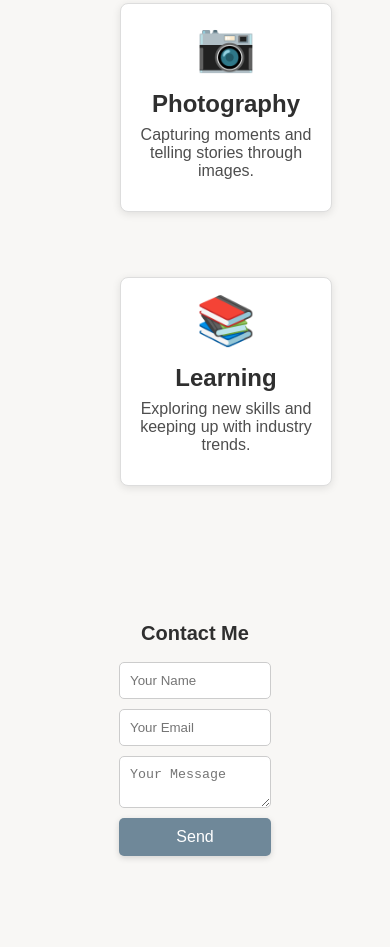
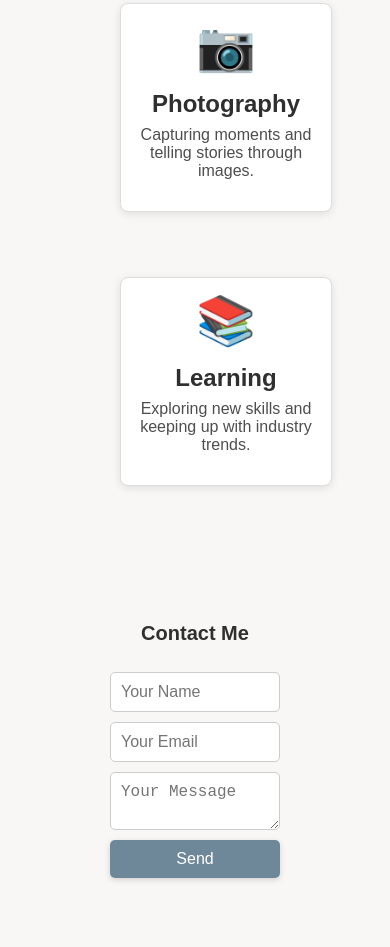
Before and after one commit to msomea/msomea, a plain HTML site: page index.html in a window 390 px wide. Shown: the part 9723-10670 px from the top of the page. Drawn offline with Linux system fonts and the light colour scheme.

Commit message:
Updated contact form style

```diff
--- a/static/css/styles.css
+++ b/static/css/styles.css
@@ -471,6 +471,7 @@ main {
   max-width: 80%;
   margin: 0 auto;
 }
+
 #contactForm input,
 #contactForm textarea {
   padding: 10px;
@@ -620,5 +621,16 @@ main {
     font-size: 14px;
   }
 
+  @media (max-width: 400px) {
+  #contactForm {
+    max-width: 100%;
+    padding: 10px;
+  }
+
+  #contactForm input,
+  #contactForm textarea {
+    font-size: 16px;
+  }
 
 }
+}
```
